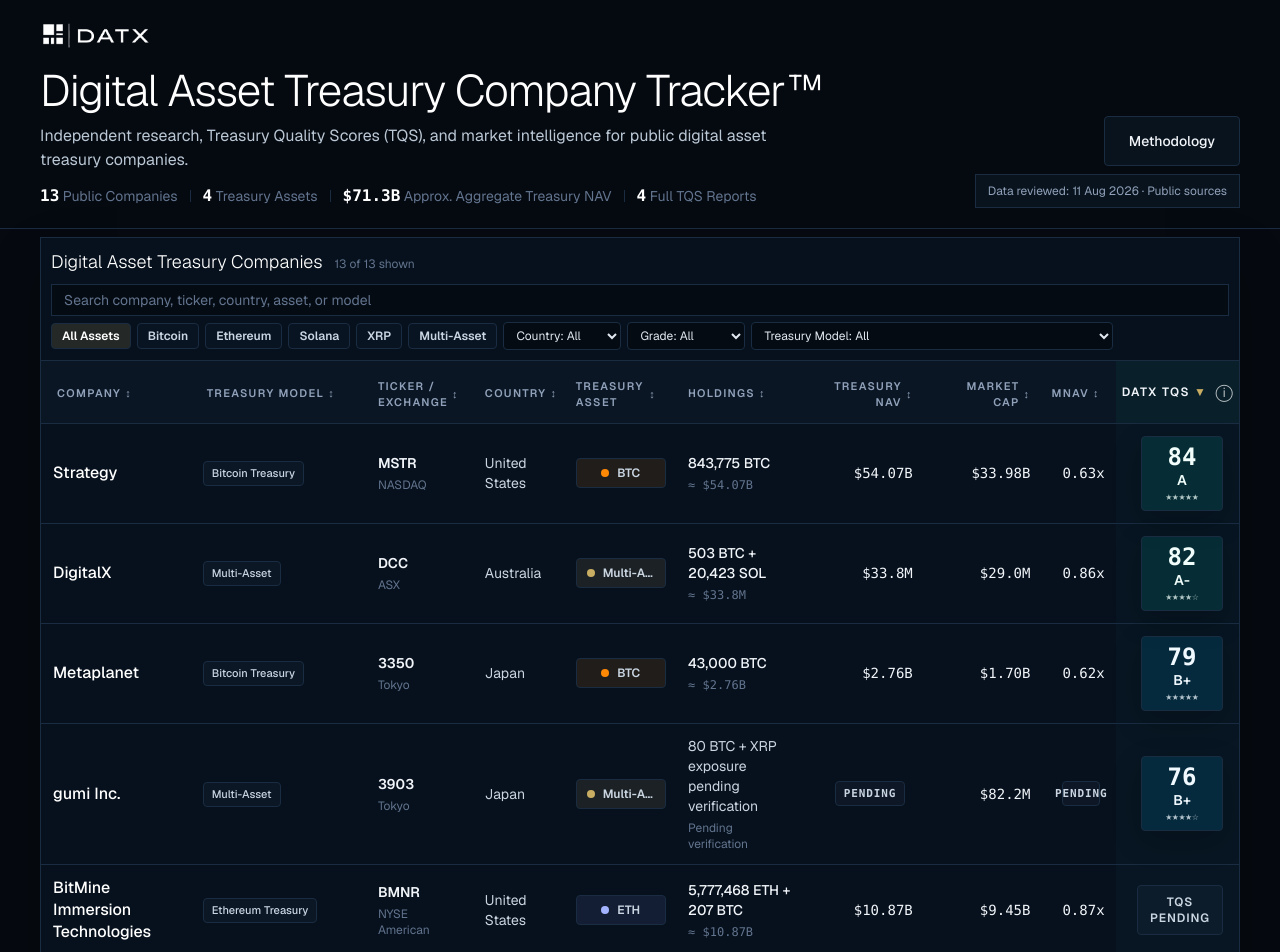
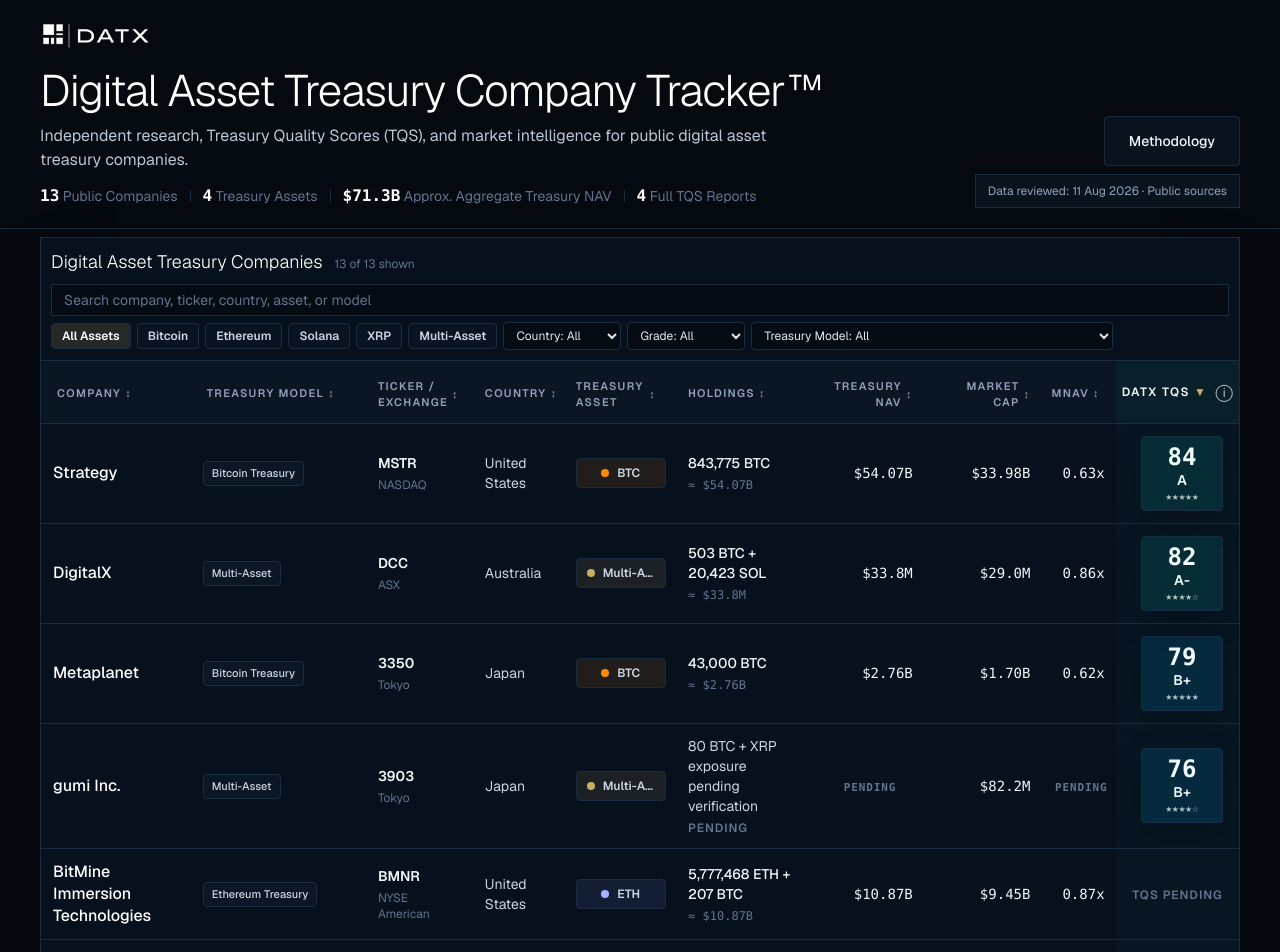
Before and after one commit to datxstrategy-creator/datx-prototype, a Next.js app: page /tracker in a window 1280 px wide. Shown: the top 952 px of the page. Built offline with nearby package versions, Linux system fonts and the light colour scheme.

Commit message:
Render tracker pending statuses as plain text

```diff
--- a/app/dat-tracker-prototype/tracker-client.tsx
+++ b/app/dat-tracker-prototype/tracker-client.tsx
@@ -521,7 +521,13 @@
       {verified ? (
         <p className="mt-1 font-mono text-xs text-slate-500">≈ {company.treasuryNav}</p>
       ) : pending ? (
-        <p className="mt-1 text-xs text-slate-500">Pending verification</p>
+        <p
+          aria-label="Pending verification"
+          className="mt-1 text-xs font-semibold uppercase tracking-[0.08em] text-slate-500"
+          title="Pending verification"
+        >
+          Pending
+        </p>
       ) : (
         <p className="mt-1 text-xs text-slate-500">Prototype / pending verification</p>
       )}
@@ -537,7 +543,7 @@
   return (
     <span
       aria-label="Pending verification"
-      className="inline-flex max-w-full items-center justify-center whitespace-nowrap rounded-sm border border-slate-500/35 bg-slate-600/10 px-2 py-1 text-[11px] font-semibold uppercase tracking-[0.08em] text-slate-300"
+      className="inline-flex max-w-full items-center justify-center whitespace-nowrap text-[11px] font-semibold uppercase tracking-[0.08em] text-slate-500"
       title="Pending verification"
     >
       Pending
@@ -555,11 +561,10 @@
   if (company.rating.status === "pending") {
     return (
       <span
-        className="inline-flex min-w-[86px] flex-col items-center rounded-sm border border-slate-500/35 bg-slate-600/10 px-3 py-2 text-center text-xs font-semibold uppercase tracking-[0.08em] text-slate-300"
+        className="inline-flex items-center justify-center text-center text-xs font-semibold uppercase tracking-[0.08em] text-slate-500 transition hover:text-slate-300"
         title={pendingHelp}
       >
-        <span>TQS</span>
-        <span>Pending</span>
+        TQS Pending
       </span>
     );
   }
@@ -1720,14 +1725,20 @@
                       >
                         <NumericStatusValue value={company.mnav} />
                       </td>
-                      <td className="bg-teal-400/[0.03] px-4 py-3 text-right">
+                      <td
+                        className={`bg-teal-400/[0.03] px-4 py-3 ${
+                          rated ? "text-right" : "text-center"
+                        }`}
+                      >
                         <button
                           aria-label={
                             rated
                               ? `Open ${company.name} DATX Treasury Quality Score scorecard`
                               : `Request priority coverage for ${company.name}. ${pendingHelp}`
                           }
-                          className="cursor-pointer focus-visible:outline focus-visible:outline-2 focus-visible:outline-offset-2 focus-visible:outline-datx-accent"
+                          className={`cursor-pointer focus-visible:outline focus-visible:outline-2 focus-visible:outline-offset-2 focus-visible:outline-datx-accent ${
+                            rated ? "" : "inline-flex w-full justify-center"
+                          }`}
                           onClick={(event) => {
                             event.stopPropagation();
                             if (rated) {
```
